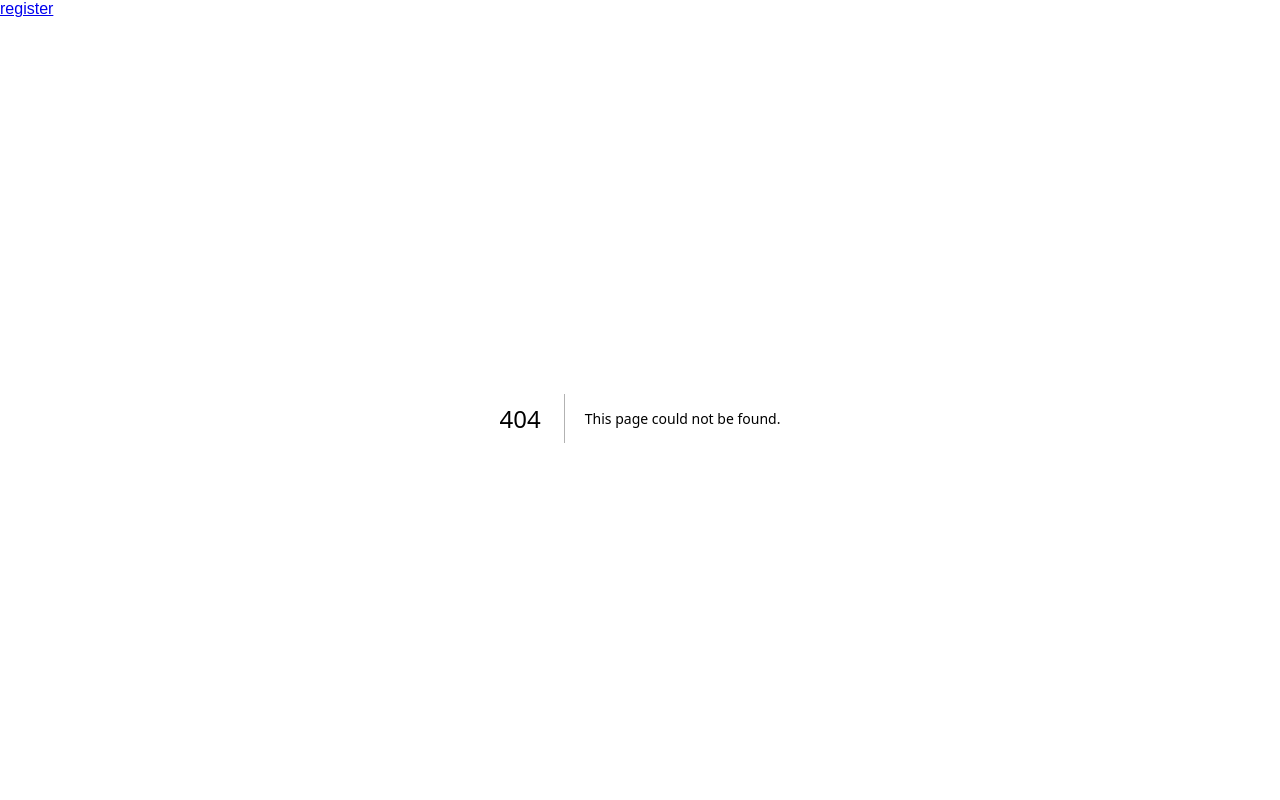
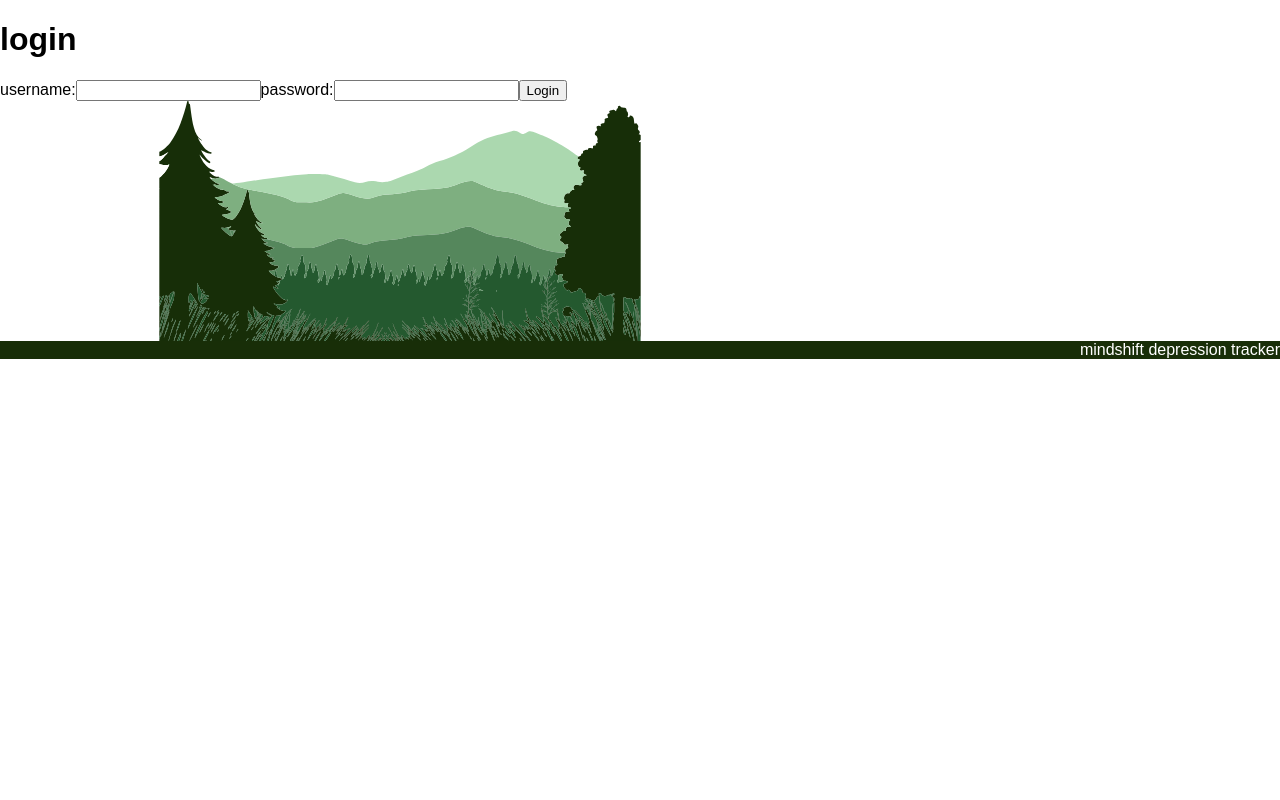
Before and after one commit to lezleyfaye/next-js-mindshift, a Next.js app: page /login in a window 1280 px wide. Before the commit this address had no page. Shown: the top 800 px of the page. Built offline with nearby package versions, Linux system fonts and the light colour scheme.

Commit message:
Created login.tsx pages

```diff
--- /dev/null
+++ b/app/(auth)/login/LoginForm.tsx
@@ -0,0 +1,57 @@
+'use client';
+import { useRouter } from 'next/navigation';
+import { useState } from 'react';
+import { RegisterResponseBodyPost } from '../../api/(auth)/register/route';
+
+// need onSubmit with await response, need onChange for inputs
+export default function RegisterForm() {
+  const [username, setUsername] = useState('');
+  const [password, setPassword] = useState('');
+  const [errors, setErrors] = useState<{ message: string }[]>([]);
+  const router = useRouter();
+
+  return (
+    <>
+      <h1>login</h1>
+      <form
+        onSubmit={async (event) => {
+          event.preventDefault();
+
+          const response = await fetch('/api/login', {
+            method: 'POST',
+            body: JSON.stringify({ username, password }),
+          });
+
+          const data: RegisterResponseBodyPost = await response.json();
+
+          if ('errors' in data) {
+            setErrors(data.errors);
+            return;
+          }
+          console.log(data.user);
+          // is this where it's redirecting to homepage after creating user?
+          router.push('/');
+        }}
+      >
+        {errors.map((error) => (
+          <div key={`error-${error.message}`}>Error: {error.message}</div>
+        ))}
+        <label>
+          username:
+          <input
+            value={username}
+            onChange={(event) => setUsername(event.currentTarget.value)}
+          />
+        </label>
+        <label>
+          password:
+          <input
+            value={password}
+            onChange={(event) => setPassword(event.currentTarget.value)}
+          />
+        </label>
+        <button>Login</button>
+      </form>
+    </>
+  );
+}
--- /dev/null
+++ b/app/(auth)/login/page.tsx
@@ -0,0 +1,5 @@
+import LoginForm from './LoginForm';
+
+export default function LoginPage() {
+  return <LoginForm />;
+}
--- a/app/layout.tsx
+++ b/app/layout.tsx
@@ -16,9 +16,6 @@ export default function RootLayout(props: Props) {
   return (
     <html lang="en">
       <body>
-        <div>
-          <Link href="/register">register</Link>
-        </div>
         {props.children}
         <div className={styles.background}>
           <img
```
